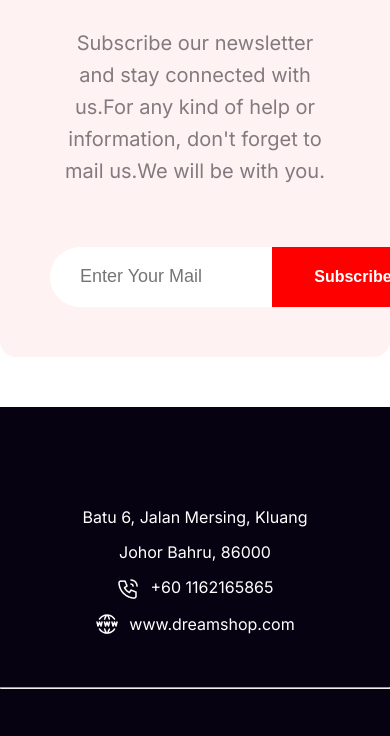
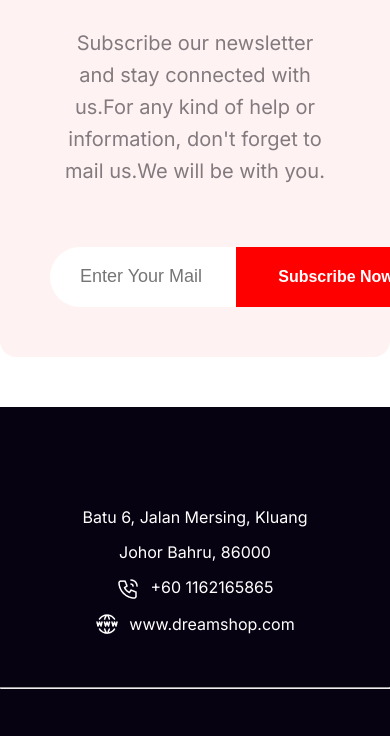
Before and after one commit to Ashikparvez89/assinment-1, a plain HTML site: page index.html in a window 390 px wide. Shown: the part 8968-9704 px from the top of the page. Drawn offline with Linux system fonts and the light colour scheme.

Commit message:
responsive added

```diff
--- a/style.css
+++ b/style.css
@@ -814,7 +814,7 @@ span {
         margin-bottom: 3em;
     }
     .newsletter-box input{
-        width: 9em;
+        width: 7em;
     }
     .footer-info{
         flex-direction: column;
```
